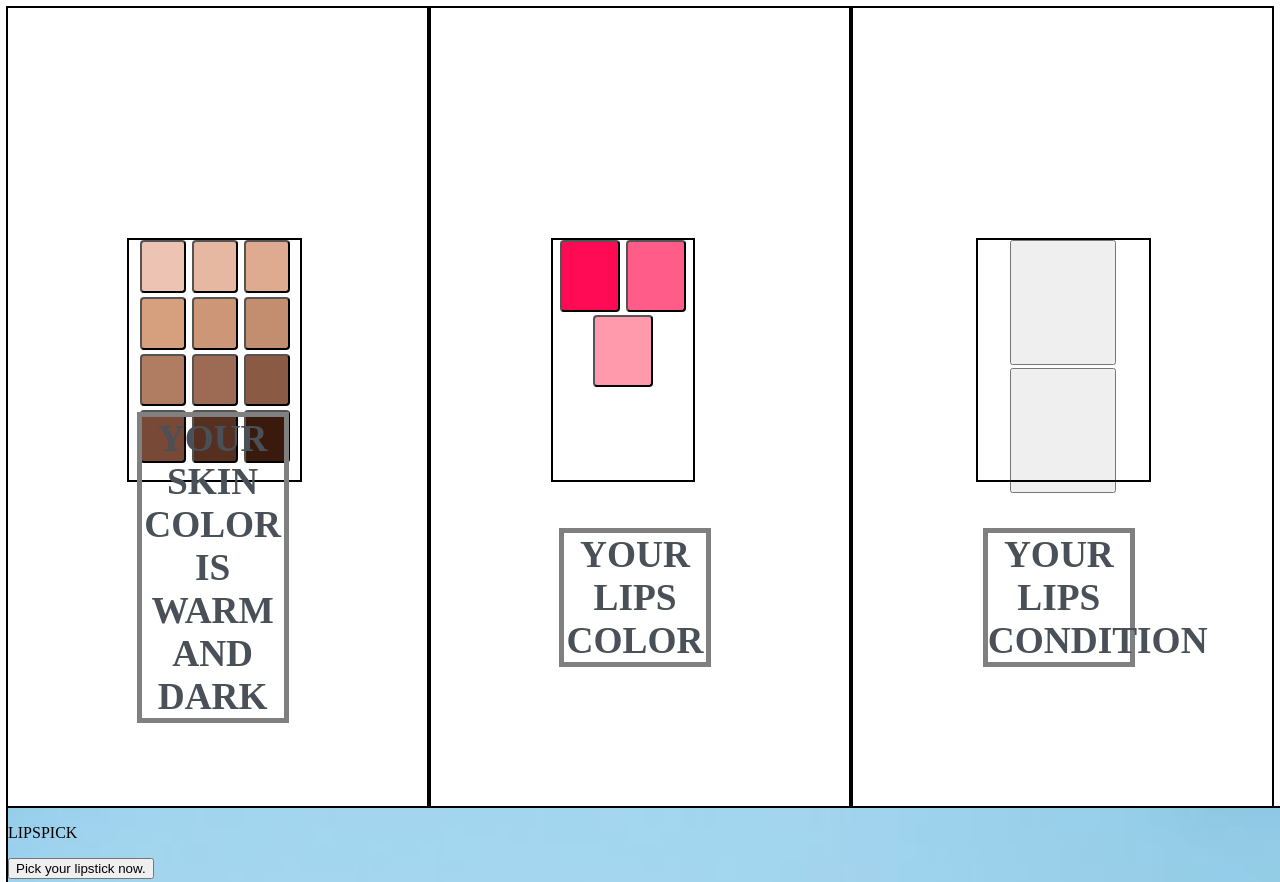
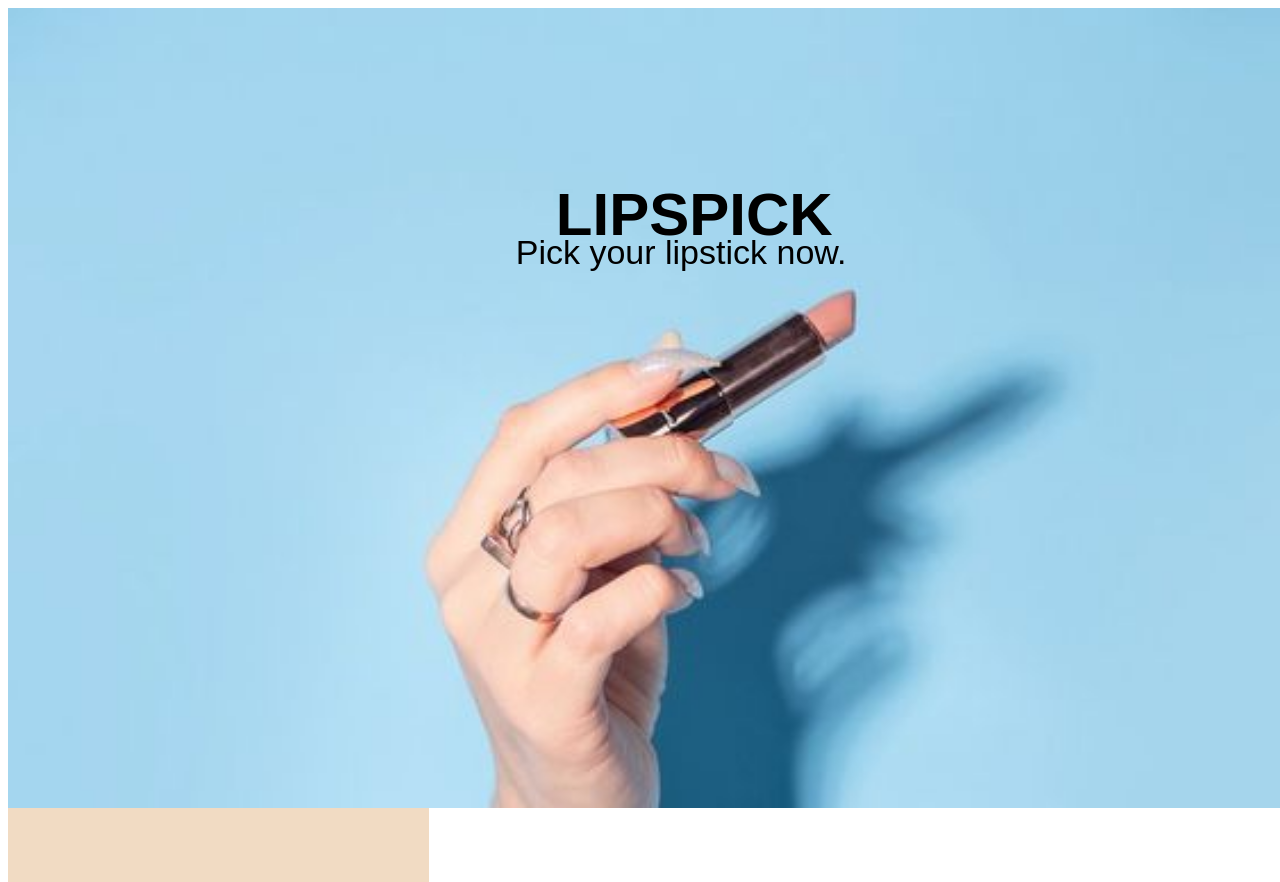
Before and after one commit to santaboi/web1, a plain HTML site: page source/index.html in a window 1280 px wide. Shown: the top 882 px of the page. Drawn offline with Linux system fonts and the light colour scheme; a web font is replaced by a local one.

Commit message:
my buttons are broken

```diff
--- a/source/index.html
+++ b/source/index.html
@@ -8,6 +8,10 @@
     </head>
     <body>
         <div class="container2">
+            <div id="start_page">
+                <p id="start_text">LIPSPICK</p>
+                <button id="start_button">Pick your lipstick now.</button>
+            </div>
             <div id="picking_page" class="container1">
                 <div class = "item1" id="left">
                     <section class = "container3" id="l_grids">
@@ -24,12 +28,12 @@
                         <button class="l_buttons" id="l_but11"></button>
                         <button class="l_buttons" id="l_but12"></button>
                     </section>
-                    <p class="text1" id="left_text">
-                        YOUR<br />
-                        SKIN COLOR<br />
-                        IS<br />
-                        WARM AND DARK
-                    </p>
+                            <p  class ="text1"  id="left_text">
+                                YOUR<br />
+                                SKIN COLOR<br />
+                                IS<br />
+                                WARM AND DARK
+                            </p>
                 </div>
                 <div class="item1" id="middle">
                     <section class="container3" id="m_grids">
@@ -51,13 +55,9 @@
                     </p>
                 </div>
             </div>
-            <div id="start_page">
-                <p>LIPSPICK</p>
-                <button id="start_button">Pick your lipstick now.</button>
-            </div>
             <div id= "result">
-                <p>ROMAND ZERO VELVET TINT</p>
-                <p>#22 GRAIN NUDE</p>
+                <p id="result_text">ROMAND ZERO VELVET TINT <br/>
+                #22 GRAIN NUDE</p>
             </div>
         </div>
     </body>
--- a/source/style.css
+++ b/source/style.css
@@ -1,8 +1,16 @@
+@import url('http://fonts.cdnfonts.com/css/now-alt');
+body {
+    font-family: 'Now Alt', sans-serif;
+    border: none;
+}
 
-
+button {
+    border: none;
+}
 .container1 {
-    outline: 2px solid black;
+    /*outline: 2px solid black;*/
     display: flex;
+    position: relative;
     flex-direction: row;
     justify-content: space-evenly;
     /*align-items: baseline ;*/
@@ -11,6 +19,7 @@
     font-size: x-large;
     font-weight: bolder;
     color: #495057;
+    z-index: -999;
 }
 .container2 {
     display: -webkit-flex;
@@ -20,12 +29,12 @@
 }
 
 .container3 {
-    outline: 2px solid black;
-    position: absolute;
+    /*outline: 2px solid black;*/
+    position: fixed;
     width: calc(120vw/9);
     height: 30vh;
     flex-wrap: wrap;
-    top : 30% ;
+    top : 19% ;
 }
 
 #l_grids {
@@ -34,13 +43,28 @@
 
 
 #m_grids {
-    left: 43.21%;
-    width: calc(120vw/11);
+    left: 45.21%;
+    width: calc(120vw/15);
 }
 
 #r_grids {
-    left: 76.4%;
+    left: 79.8%;
+    width: calc(120vw/16);
 }
+
+
+#l_but1{background-color: #fdf6f0;}
+#l_but2{background-color: #faecdf;}
+#l_but3{background-color: #f6e7d4;}
+#l_but4{background-color: #faf0e7;}
+#l_but5{background-color: #f8e8d9;}
+#l_but6{background-color: #f3dbc1;}
+#l_but7{background-color: #f3dbc1;}
+#l_but8{background-color: #f3e2d0;}
+#l_but9{background-color: #eacbaf;}
+#l_but10{background-color: #f7ede3;}
+#l_but11{background-color: #f1dbc3;}
+#l_but12{background-color: #e4c0a0;}
 
 .l_buttons {
     width: 27%;
@@ -48,87 +72,140 @@
     padding: 0;
     margin: 0;
     cursor: pointer;
-    border-radius: 4px;
+    border-radius: 2px;
+    cursor: pointer;
+}
+.l_buttons:hover {
+    box-shadow: inset 50px 0 0 0 yellow;
+}
+.m_buttons{
+    width: 60%;
+    height: 30.3%;
+    /*margin: 0 , 10px;*/
+    cursor: pointer;
+    border-radius: 2px;
 }
 
-#l_but1{background-color: #edc4b3;}
-#l_but2{background-color: #e6b8a2;}
-#l_but3{background-color: #deab90;}
-#l_but4{background-color: #d69f7e;}
-#l_but5{background-color: #cd9777;}
-#l_but6{background-color: #c38e70;}
-#l_but7{background-color: #b07d62;}
-#l_but8{background-color: #9d6b53;}
-#l_but9{background-color: #8a5a44;}
-#l_but10{background-color: #774936;}
-#l_but11{background-color: #552f1f;}
-#l_but12{background-color: #3a1a0d;}
+#m_but1{background-color: #efdcdf;}
+#m_but2{background-color: #e68f97;}
+#m_but3{background-color: #c17883;}
 
-.m_buttons{
-    width: 43%;
-    height: 30%;
-    /*margin: 0 , 10px;*/
-    cursor: pointer;
-    border-radius: 4px;
+.r_buttons {
+    width: 88%;
+    height: 46%;
+    background-color: #e68f97;
 }
 
-#m_but1{background-color: #ff0a54;}
-#m_but2{background-color: #ff5c8a;}
-#m_but3{background-color: #ff99ac;}
-.r_buttons {
-    width: 62%;
-    height: 52%;
+#r_but1 {
+    background-image: url(./img/button.jpg);
+    background-size: contain ;
+
 }
 
 
 .item1 {
-    outline: 2px solid black;
+    /*outline: 2px solid black;*/
     text-align: center;
     width: calc(100vw/3);
     min-width: 300px;
     height: 100vh;
+
+}
+
+#left {
+    background-color: #f1dbc3;
 }
 
 .text1 {
-    border: 5px solid gray;
-    width: calc(100vw/9);
+    width: calc(100vw/8);
     position: absolute;
     bottom: 5vh;
     font-size: 28pt;
+    text-align: center;
+    border: none;
 }
+
 #left_text {
-    left: calc(96vw/9);
+    /*left: calc(96vw/9);*/
+    left: 6.35%;
+    width: calc(100vw/5);
+    bottom: 23vh;
+    border: none;
+
 }
 
 #mid_text {
-    left : calc(393vw/9);
-    bottom: 12vh;
+    /*left : calc(393vw/9);*/
+    left: 42.72% ;
+    bottom: 32vh;
+    border: none;
+
 }
 
 #right_text{
-    left : calc(691vw/9);
-    bottom: 12vh;
+    /*left : calc(691vw/9);*/
+    left : 77.02% ;
+    bottom: 27vh;
 }
 
 
 #start_page {
-    outline: 2px solid black;
+    position: relative;
+    /*outline: 2px solid black;*/
     height: 100vh;
     width: 100vw;
     background-image: url(./img/first.jpg);
     background-size: cover;
     background-repeat: no-repeat;
     background-position: bottom 65% center;
+    font-size: 100px;
     z-index: 999;
 }
 
+
+
+#start_text {
+    position: absolute;
+    font-size: 60px;
+    font-weight:600;
+    top: 14%;
+    left: 42.8%;
+    color: black;
+}
+
+#start_button {
+    position: absolute;
+    left: 39.2%;
+    top : 28% ;
+    font-family: 'Now Alt', sans-serif;
+    font-size: 34px;
+    font-weight:500;
+    background-color: transparent;
+    border: none;
+    cursor:pointer;
+    /*border: transparent;*/
+    /*outline: none;*/
+}
+
 #result {
-
-    outline: 2px solid black;
+    position: relative;
+    /*outline: 2px solid black;*/
     height: 100vh;
     background-image: url(./img/last.jpg);
-    background-size: fill;
+    background-size: auto;
     /*如何解決在滾動縮小時的狀況*/
     background-repeat: no-repeat;
     background-position: bottom center;
+    background-color: white;
+    z-index: 2;
 }
+
+#result_text {
+    color : #61848f ;
+    font-size: 45px;
+    font-weight: 700;
+    text-align: center;
+    position: absolute;
+    left: 31%;
+    top : 15%;
+}
```
Also changed, not shown: source/img/button.jpg (added).
